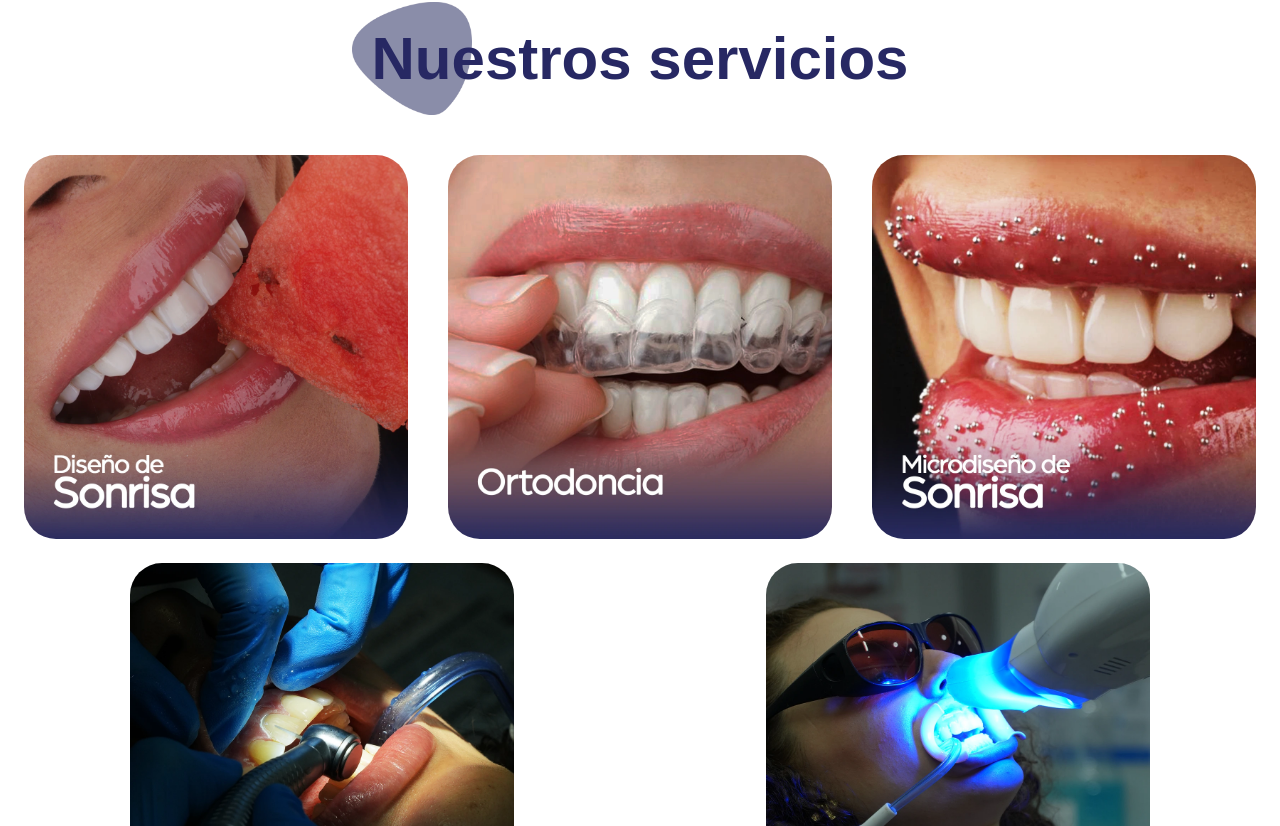
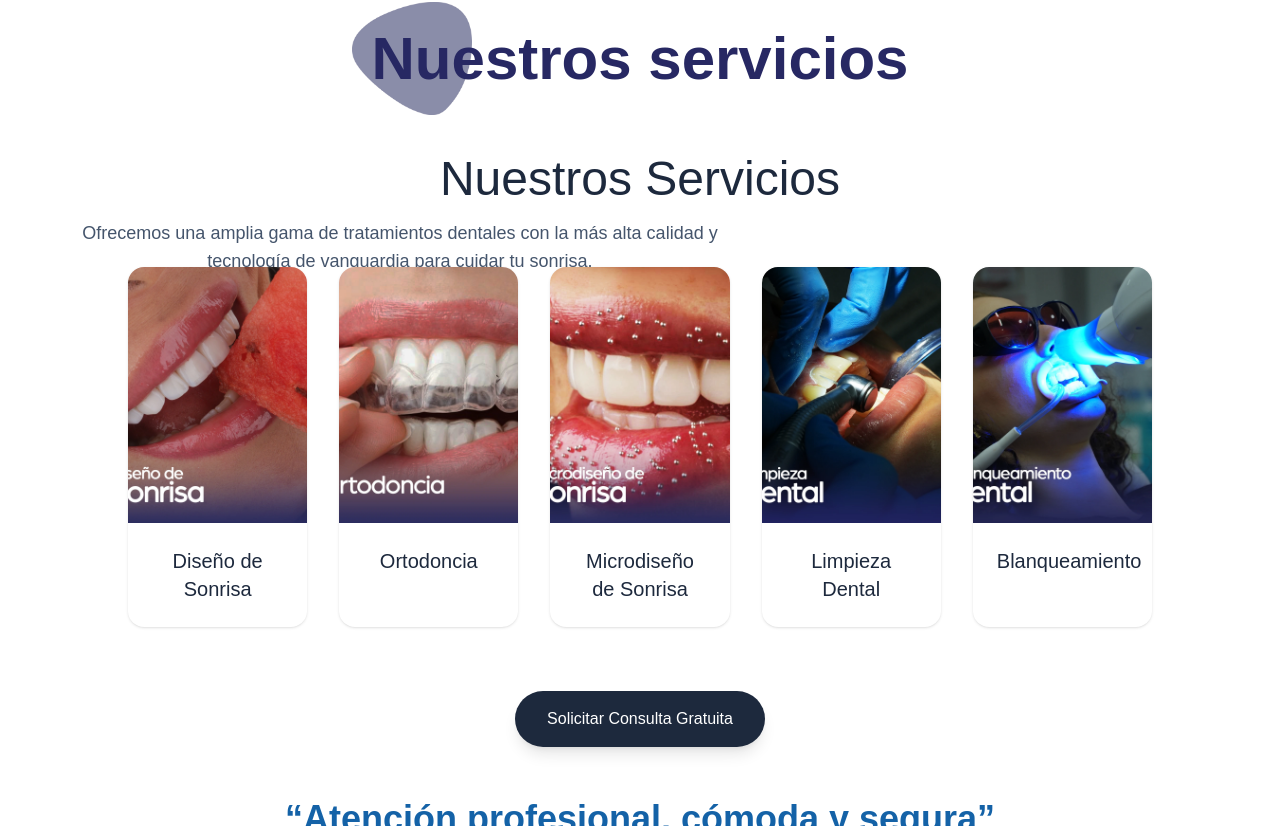
Before and after one commit to angelluna03030/ORALTECH2.0.0, a Next.js app: page / in a window 1280 px wide. Shown: the part 1674-2500 px from the top of the page. Built offline with nearby package versions, Linux system fonts and the light colour scheme.

Commit message:
componente videos

```diff
--- a/src/app/page.tsx
+++ b/src/app/page.tsx
@@ -21,7 +21,7 @@ export default function Home() {
     <div className="">
       <Header />
       <section className="flex flex-col items-center justify-center ">
-      <Hero></Hero>
+        <Hero></Hero>
       </section>
       <Video></Video>
       <div className="relative flex flex-col items-center justify-center h-28 sm:my-10">
@@ -46,9 +46,7 @@ export default function Home() {
       </div>
 
       <hr className="bg-[#3CADBD] w-full absolute h-4 border-none z-10" />
-  <Transformacionsetion/>
-
-
+      <Transformacionsetion />
       <div className="flex items-center justify-center  w-full absolute my-10 ">
         <p className="text-[#1462A7] relative  text-2xl md:text-3xl  sm:w-2/6 w-full lg:text-4xl font-bold sm:left-20 sm:ml-40">
           “Atención profesional, cómoda y segura”
--- a/src/components/ComponenteImagenes/ComponenteImagenes.tsx
+++ b/src/components/ComponenteImagenes/ComponenteImagenes.tsx
@@ -1,9 +1,10 @@
 "use client";
 import Image from "next/image";
 import { servicios } from "./index";
+import { useState } from "react";
 
 export const ComponenteServicios = () => {
-
+  const [hoveredService, setHoveredService] = useState<number | null>(null)
   return (
     <section
       className="grid grid-cols-1 md:grid-cols-2 lg:grid-cols-3 gap-6  my-10 px-4 max-w-7xl mx-auto"
@@ -15,26 +16,103 @@ export const ComponenteServicios = () => {
         flexWrap: "wrap",
       }}
     >
-      {servicios.map((servicio, index) => (
-        <figure
-          key={index}
-          className="relative w-full max-w-sm overflow-hidden group cursor-pointer m-auto flex flex-col items-center justify-center"
-        >
-          <div className="aspect-square relative rounded-4xl overflow-hidden w-full h-full">
-            <Image
-              src={servicio.src}
-              alt={servicio.alt}
-              loading="lazy"
-              decoding="async"
-              title={servicio.alt}
-              width={500}
-              height={500}
-              className="w-full h-full object-cover transition-transform duration-500 group-hover:scale-110"
-            />
-            {/* Gradiente superpuesto para mejorar la legibilidad del texto */}
+
+
+      <div className="max-w-6xl mx-auto w-full">
+        {/* Header */}
+        <div className="text-center mb-16">
+          <h2 className="text-4xl md:text-5xl font-light text-slate-800 mb-4">Nuestros Servicios</h2>
+          <p className="text-lg text-slate-600 max-w-2xl mx-auto font-light">
+            Ofrecemos una amplia gama de tratamientos dentales con la más alta calidad y tecnología de vanguardia para
+            cuidar tu sonrisa.
+          </p>
+        </div>
+
+        {/* Services Grid - Centrado */}
+        <div className="flex justify-center">
+          <div className="grid grid-cols-1 sm:grid-cols-2 lg:grid-cols-3 xl:grid-cols-5 gap-6 md:gap-8 max-w-5xl">
+            {servicios.map((service) => (
+              <div
+                key={service.id}
+                className="group relative bg-white rounded-2xl overflow-hidden shadow-sm hover:shadow-none transition-all duration-700 ease-out cursor-pointer"
+                onMouseEnter={() => setHoveredService(service.id)}
+                onMouseLeave={() => setHoveredService(null)}
+              >
+                {/* Card Normal */}
+                <div className="relative h-48 md:h-64 overflow-hidden">
+                  <Image
+                    src={service.src || "/placeholder.svg"}
+                    alt={service.titulo}
+                    fill
+                    className="object-cover transition-transform duration-700 group-hover:scale-110"
+                  />
+                </div>
+
+                <div className="p-4 md:p-6">
+                  <h3 className="text-lg md:text-xl font-medium text-slate-800 text-center">{service.titulo}</h3>
+                </div>
+
+                {/* Fullscreen Overlay - Layout Responsivo */}
+                {hoveredService === service.id && (
+                  <div className="fixed inset-0 z-50 flex items-center justify-center bg-black/80 backdrop-blur-md p-4">
+                    <div className="relative w-full max-w-7xl h-full max-h-[90vh] flex flex-col lg:flex-row items-center justify-center gap-8 lg:gap-12">
+                      {/* Imagen a la izquierda */}
+                      <div className="relative w-full lg:w-1/2 h-64 md:h-80 lg:h-[70vh] rounded-2xl lg:rounded-3xl overflow-hidden shadow-2xl animate-in slide-in-from-left-8 duration-700">
+                        <Image
+                          src={service.src || "/placeholder.svg"}
+                          alt={service.titulo}
+                          fill
+                          className="object-cover"
+                        />
+                      </div>
+
+                      {/* Contenido a la derecha */}
+                      <div className="w-full lg:w-1/2 text-white flex flex-col justify-center animate-in slide-in-from-right-8 duration-700 delay-200">
+                        <h3 className="text-3xl md:text-4xl lg:text-5xl xl:text-6xl font-light mb-4 md:mb-6 animate-in slide-in-from-bottom-4 duration-700 delay-300">
+                          {service.titulo}
+                        </h3>
+
+                        <p className="text-base md:text-lg lg:text-xl xl:text-2xl font-light leading-relaxed mb-6 md:mb-8 text-gray-200 animate-in slide-in-from-bottom-4 duration-700 delay-400">
+                          {service.descripcion}
+                        </p>
+
+                        {/* Botones de acción */}
+                        <div className="flex flex-col sm:flex-row gap-4 animate-in slide-in-from-bottom-4 duration-700 delay-500">
+                          <button className="bg-white text-slate-800 hover:bg-gray-100 px-6 md:px-8 py-3 md:py-4 rounded-full font-medium transition-all duration-300 shadow-lg hover:shadow-xl hover:scale-105">
+                            Agendar Cita
+                          </button>
+                          <button className="bg-white/20 backdrop-blur-sm hover:bg-white/30 text-white px-6 md:px-8 py-3 md:py-4 rounded-full font-medium transition-all duration-300 border border-white/30">
+                            Más información
+                          </button>
+                        </div>
+                      </div>
+
+                      {/* Botón cerrar */}
+                      <button
+                        className="absolute top-4 md:top-8 right-4 md:right-8 w-10 h-10 md:w-12 md:h-12 bg-white/20 backdrop-blur-sm hover:bg-white/30 rounded-full flex items-center justify-center text-white transition-all duration-300 animate-in zoom-in-95 duration-700 delay-600"
+                        onClick={() => setHoveredService(null)}
+                      >
+                        <svg className="w-5 h-5 md:w-6 md:h-6" fill="none" stroke="currentColor" viewBox="0 0 24 24">
+                          <path strokeLinecap="round" strokeLinejoin="round" strokeWidth={2} d="M6 18L18 6M6 6l12 12" />
+                        </svg>
+                      </button>
+                    </div>
+                  </div>
+                )}
+              </div>
+            ))}
           </div>
-        </figure>
-      ))}
+        </div>
+
+        {/* Call to Action - Centrado */}
+        <div className="flex justify-center mt-16">
+          <button className="bg-slate-800 hover:bg-slate-700 text-white px-6 md:px-8 py-3 md:py-4 rounded-full font-medium transition-all duration-300 shadow-lg hover:shadow-xl hover:scale-105">
+            Solicitar Consulta Gratuita
+          </button>
+        </div>
+      </div>
+
+
     </section>
   );
 };
--- a/src/components/ComponenteImagenes/Imagenes.data.ts
+++ b/src/components/ComponenteImagenes/Imagenes.data.ts
@@ -7,30 +7,35 @@ import { ComponenteImagenesProps } from "@/utils/Interface/interface";
 
  export  const servicios:ComponenteImagenesProps[] = [
     {
+      id: 1,
       src: DiseñoSonrisa.src,
       alt: "Diseño de Sonrisa",
       titulo: "Diseño de Sonrisa",
       descripcion: "Mejora la estética de tu sonrisa",
     },
     {
+        id: 2,
       src: Ortodoncia.src,
       alt: "Tratamiento de ortodoncia con alineadores transparentes",
       titulo: "Ortodoncia",
       descripcion: "Alineación perfecta para tus dientes",
     },
     {
+        id: 3,
       src: MicroDiseño.src,
       alt: "Microdiseño de Sonrisa con técnicas avanzadas",
       titulo: "Microdiseño de Sonrisa",
       descripcion: "Detalles que transforman tu sonrisa",
     },
     {
+        id: 3,
       src: LimpiezaDental.src,
       alt: "Procedimiento profesional de limpieza dental",
       titulo: "Limpieza Dental",
       descripcion: "Higiene profesional para una boca sana",
     },
     {
+        id: 4,
       src: Blanquimineto.src,
       alt: "Procedimiento de blanqueamiento dental profesional",
       titulo: "Blanqueamiento",
--- a/src/utils/Interface/interface.ts
+++ b/src/utils/Interface/interface.ts
@@ -4,6 +4,7 @@ export interface BotonesProps {
   className?: string; // Propiedad opcional para clases personalizadas
 }
 export interface ComponenteImagenesProps {
+    id: number;
     src: string;
     alt: string;
     titulo: string;
```
